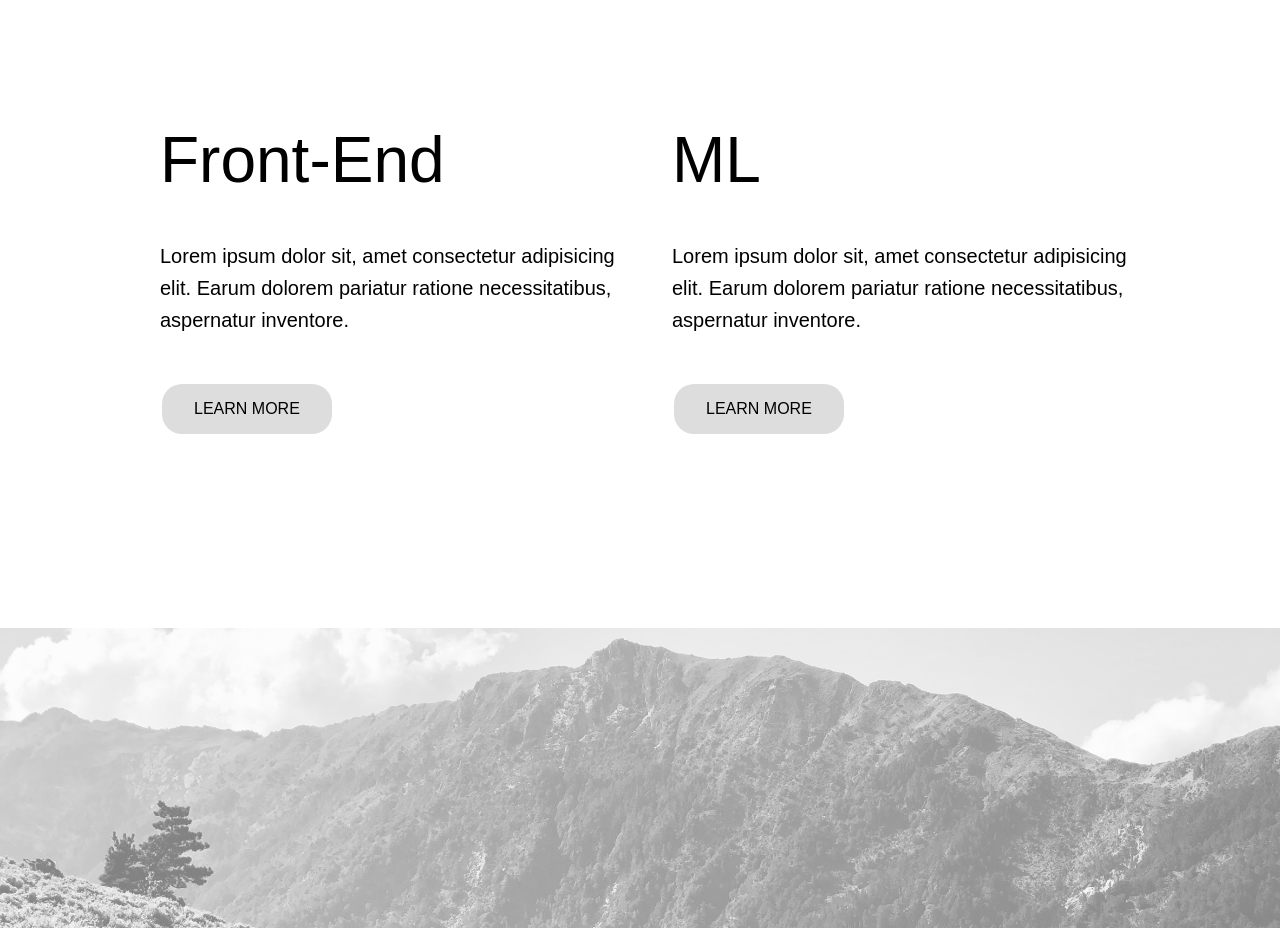
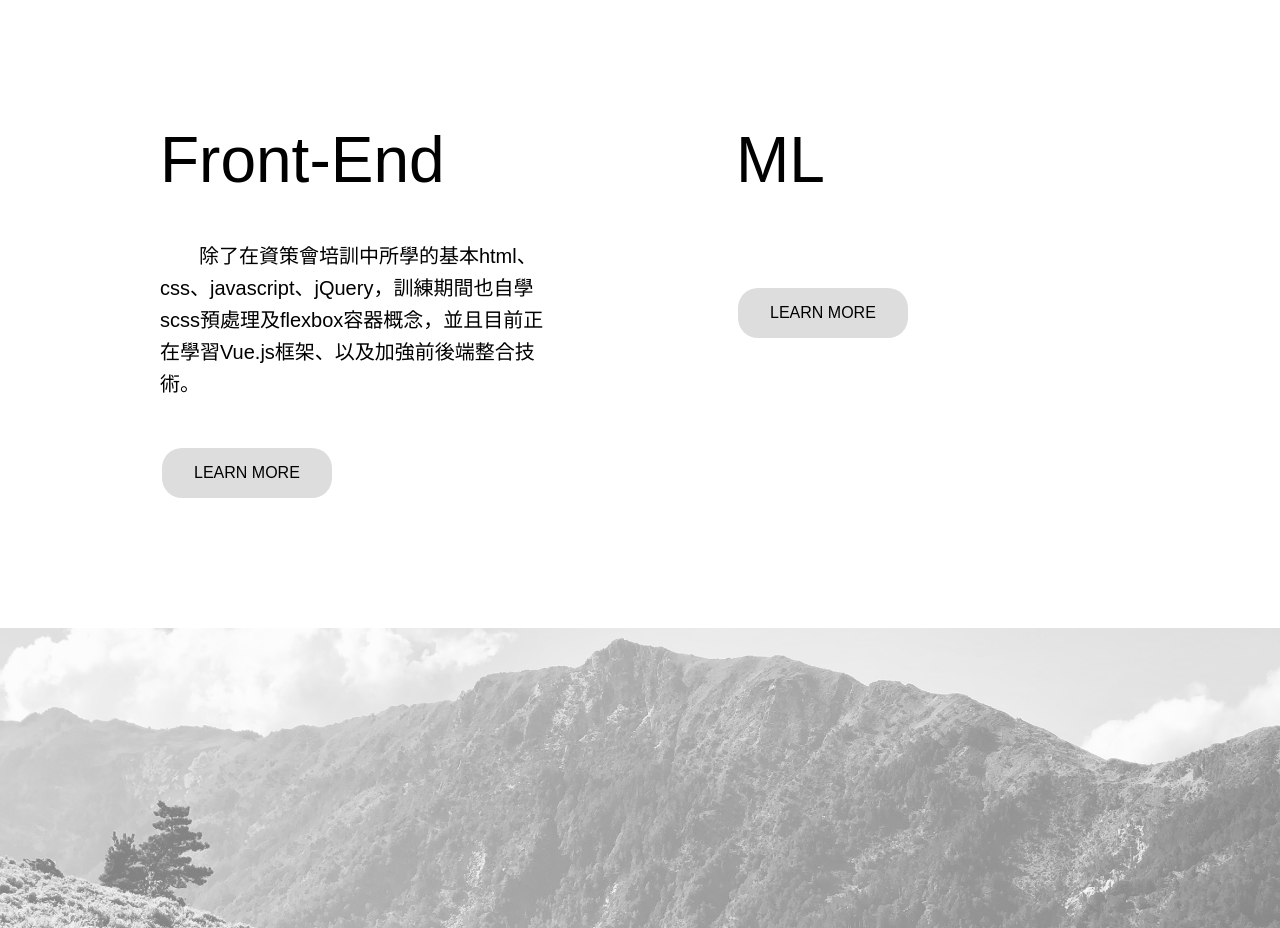
Before and after one commit to AllenW1991/My-Pages, a plain HTML site: page index.html in a window 1280 px wide. Shown: the part 1200-2128 px from the top of the page. Drawn offline with nearby package versions, Linux system fonts and the light colour scheme.

Commit message:
add text

```diff
--- a/index.html
+++ b/index.html
@@ -61,14 +61,12 @@
       <div class="skill">
         <div class="skill_1">
           <h3>Front-End</h3>
-          <p>Lorem ipsum dolor sit, amet consectetur adipisicing elit. Earum dolorem pariatur ratione necessitatibus,
-            aspernatur inventore.</p>
+          <p>&nbsp; &nbsp;&nbsp; &nbsp;&nbsp;除了在資策會培訓中所學的基本html、css、javascript、jQuery，訓練期間也自學scss預處理及flexbox容器概念，並且目前正在學習Vue.js框架、以及加強前後端整合技術。</p>
           <button>LEARN MORE</button>
         </div>
         <div class="skill_2">
           <h3>ML</h3>
-          <p>Lorem ipsum dolor sit, amet consectetur adipisicing elit. Earum dolorem pariatur ratione necessitatibus,
-            aspernatur inventore.</p>
+          <p></p>
           <button>LEARN MORE</button>
         </div>
       </div>
--- a/scss/style.scss
+++ b/scss/style.scss
@@ -134,6 +134,13 @@ button:hover {
         }
         .skill_1 {
             padding-right: 24px;
+            width: 400px;
+            text-align-last: left;
+        }
+        .skill_2 {
+            padding-right: 24px;
+            width: 400px;
+            text-align-last: left;
         }
     }
 }
```
Also changed, not shown: scss/style.css, 1 other file.
